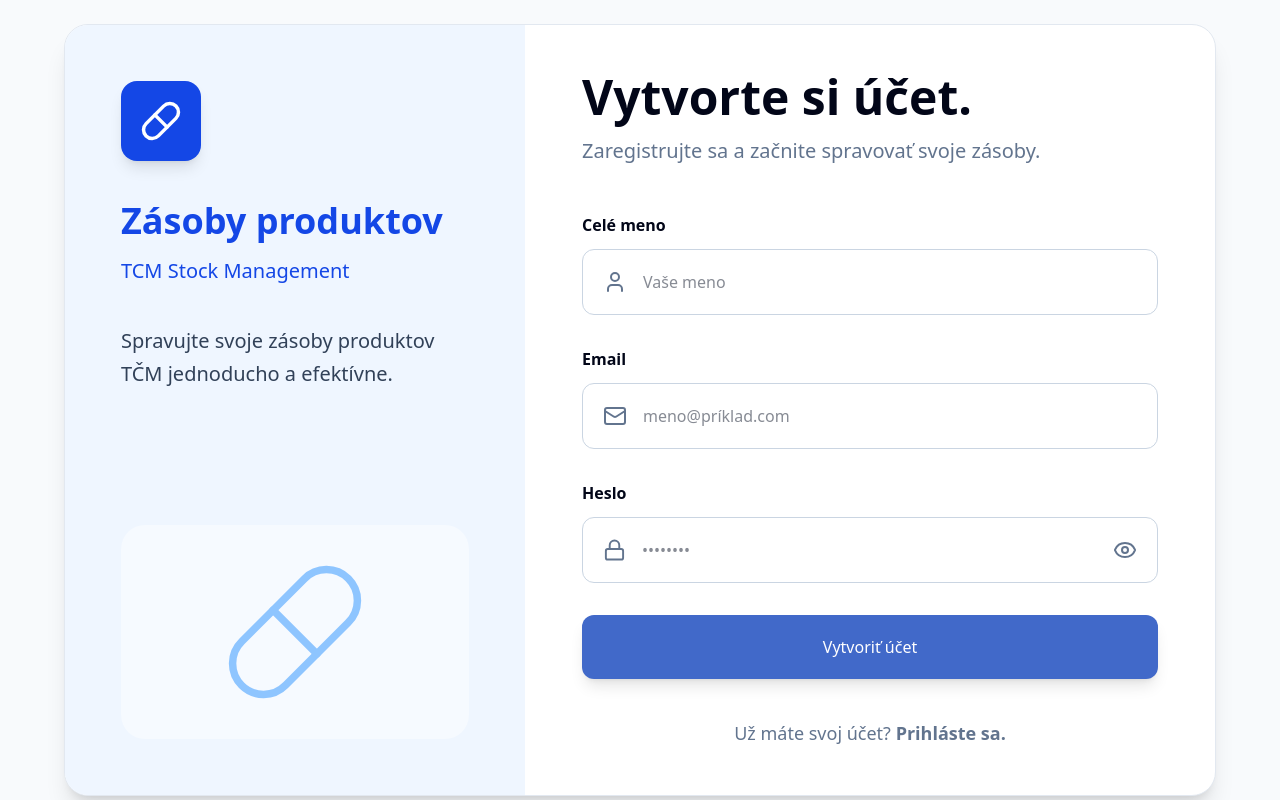
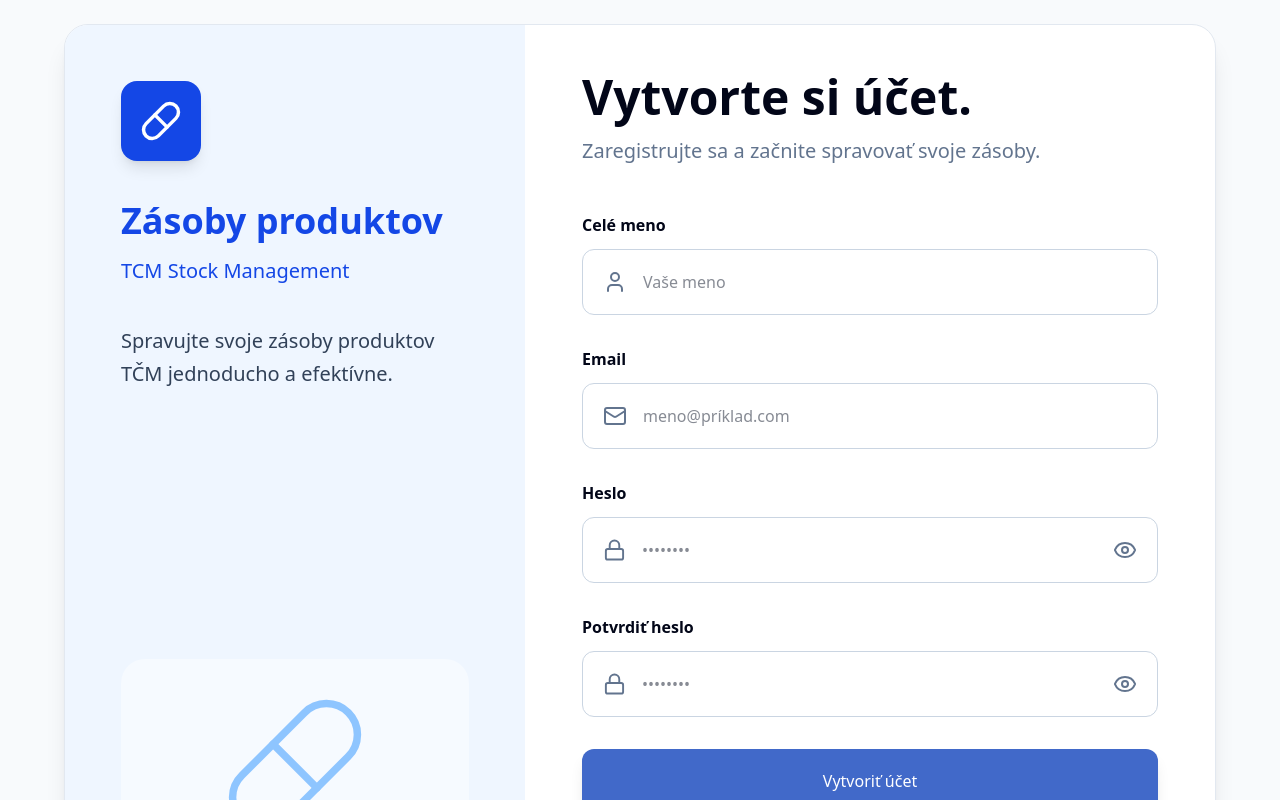
Before and after one commit to adabo4/tcmstock, a React (Vite) app: page /sign-up in a window 1280 px wide. Shown: the top 800 px of the page. Built offline with nearby package versions, Linux system fonts and the light colour scheme; no server answers.

Commit message:
added confirmPass input with validation, changed register name to optional

```diff
--- a/src/api/auth.ts
+++ b/src/api/auth.ts
@@ -3,7 +3,7 @@ import { authFetch } from "../lib/api";
 export type User = {
   id: number;
   email: string;
-  name: string;
+  name: string | null;
 };
 
 export type AuthResponse = {
@@ -27,13 +27,19 @@ export function signInRequest(email: string, password: string) {
   });
 }
 
-export function signUpRequest(name: string, email: string, password: string) {
+export function signUpRequest(
+  name: string,
+  email: string,
+  password: string,
+  confirmPassword: string,
+) {
   return authFetch<RegisterResponse>("/auth/register", {
     method: "POST",
     body: JSON.stringify({
-      name,
+      ...(name.trim() && { name: name.trim() }),
       email,
       password,
+      confirmPassword,
     }),
   });
 }
@@ -76,11 +82,11 @@ type UpdateNameResponse = {
   user: {
     id: number;
     email: string;
-    name: string;
+    name: string | null;
   };
 };
 
-export function updateNameRequest(name: string) {
+export function updateNameRequest(name: string | null) {
   return authFetch<UpdateNameResponse>("/auth/me/name", {
     method: "PATCH",
     body: JSON.stringify({
--- a/src/pages/Settings.tsx
+++ b/src/pages/Settings.tsx
@@ -58,8 +58,8 @@ export default function Settings() {
 
     const trimmedName = name.trim();
 
-    if (!trimmedName) {
-      setNameError("Meno je povinné.");
+    if (trimmedName && trimmedName.length < 2) {
+      setNameError("Meno musí obsahovať aspoň 2 znaky.");
       return;
     }
 
@@ -67,10 +67,17 @@ export default function Settings() {
       setIsSavingName(true);
       setNameError("");
 
-      const response = await updateNameRequest(trimmedName);
+      const response = await updateNameRequest(
+        trimmedName === "" ? null : trimmedName,
+      );
 
       updateUser(response.user);
-      showNotification("Meno používateľa bolo zmenené.", "success");
+      showNotification(
+        trimmedName
+          ? "Meno používateľa bolo zmenené."
+          : "Meno používateľa bolo odstránené.",
+        "success",
+      );
 
       console.log(response.message);
     } catch (error) {
--- a/src/pages/auth/SignUp.tsx
+++ b/src/pages/auth/SignUp.tsx
@@ -11,6 +11,7 @@ export default function SignUp() {
   const [name, setName] = useState("");
   const [email, setEmail] = useState("");
   const [password, setPassword] = useState("");
+  const [confirmPassword, setConfirmPassword] = useState("");
 
   const [error, setError] = useState("");
   const [loading, setLoading] = useState(false);
@@ -18,12 +19,22 @@ export default function SignUp() {
   async function handleSubmit(e: React.FormEvent<HTMLFormElement>) {
     e.preventDefault();
 
+    if (password !== confirmPassword) {
+      setError("Heslá sa nezhodujú.");
+      return;
+    }
+
     setError("");
 
     try {
       setLoading(true);
 
-      const response = await signUpRequest(name, email, password);
+      const response = await signUpRequest(
+        name,
+        email,
+        password,
+        confirmPassword,
+      );
 
       navigate("/verify-email", {
         state: {
@@ -94,6 +105,19 @@ export default function SignUp() {
             </div>
           </div>
 
+          <div>
+            <label className="mb-3 block font-semibold text-slate-950">
+              Potvrdiť heslo
+            </label>
+            <div className="flex items-center rounded-xl border border-slate-300 px-5">
+              <Lock className="text-slate-500" size={24} />
+              <PasswordInput
+                value={confirmPassword}
+                onChange={setConfirmPassword}
+              ></PasswordInput>
+            </div>
+          </div>
+
           {error && (
             <p className="rounded-xl bg-red-50 p-4 text-red-600">{error}</p>
           )}
```
